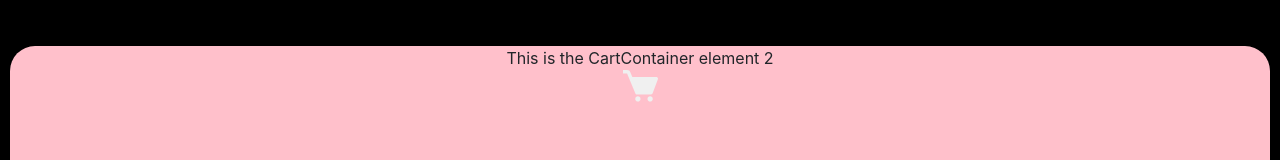
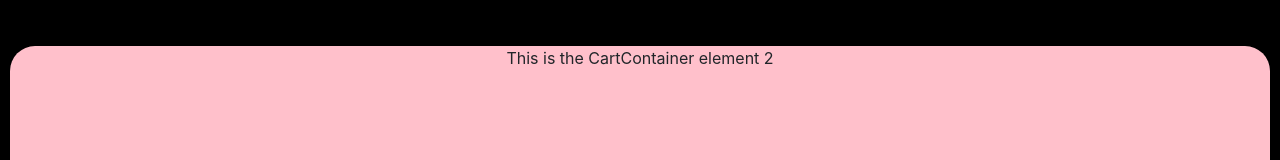
Before and after one commit to JHNovoa90/tienda_r_hernandez_jorge, a React (Create React App) app: page /cart in a window 1280 px wide. Shown: the part 144-304 px from the top of the page. Built offline with nearby package versions, Linux system fonts and the light colour scheme.

Commit message:
desafio cart_view

```diff
--- a/src/components/Cart/Cart.jsx
+++ b/src/components/Cart/Cart.jsx
@@ -40,18 +40,6 @@ const Cart = () => {
               fill="none"
               xmlns="http://www.w3.org/2000/svg"
             >
-              <path
-                d="M29.733 6.64651C29.595 6.44711 29.4108 6.28414 29.196 6.17154C28.9813 6.05895 28.7425 6.00009 28.5 6.00001H7.9995L6.2685 1.84501C6.04153 1.29784 5.6572 0.830389 5.16424 0.501923C4.67127 0.173457 4.09187 -0.00123156 3.4995 6.53586e-06H0V3.00001H3.4995L10.6155 20.0775C10.7295 20.3507 10.9218 20.5841 11.1681 20.7483C11.4145 20.9125 11.7039 21 12 21H24C24.6255 21 25.185 20.6115 25.4055 20.028L29.9055 8.02801C29.9905 7.80094 30.0193 7.55664 29.9892 7.31603C29.9592 7.07543 29.8713 6.84569 29.733 6.64651V6.64651Z"
-                fill="#F0F0F0"
-              />
-              <path
-                d="M12.75 27C13.9926 27 15 25.9926 15 24.75C15 23.5074 13.9926 22.5 12.75 22.5C11.5074 22.5 10.5 23.5074 10.5 24.75C10.5 25.9926 11.5074 27 12.75 27Z"
-                fill="#F0F0F0"
-              />
-              <path
-                d="M23.25 27C24.4926 27 25.5 25.9926 25.5 24.75C25.5 23.5074 24.4926 22.5 23.25 22.5C22.0074 22.5 21 23.5074 21 24.75C21 25.9926 22.0074 27 23.25 27Z"
-                fill="#F0F0F0"
-              />
             </svg>
           ) : (
             <svg
```
